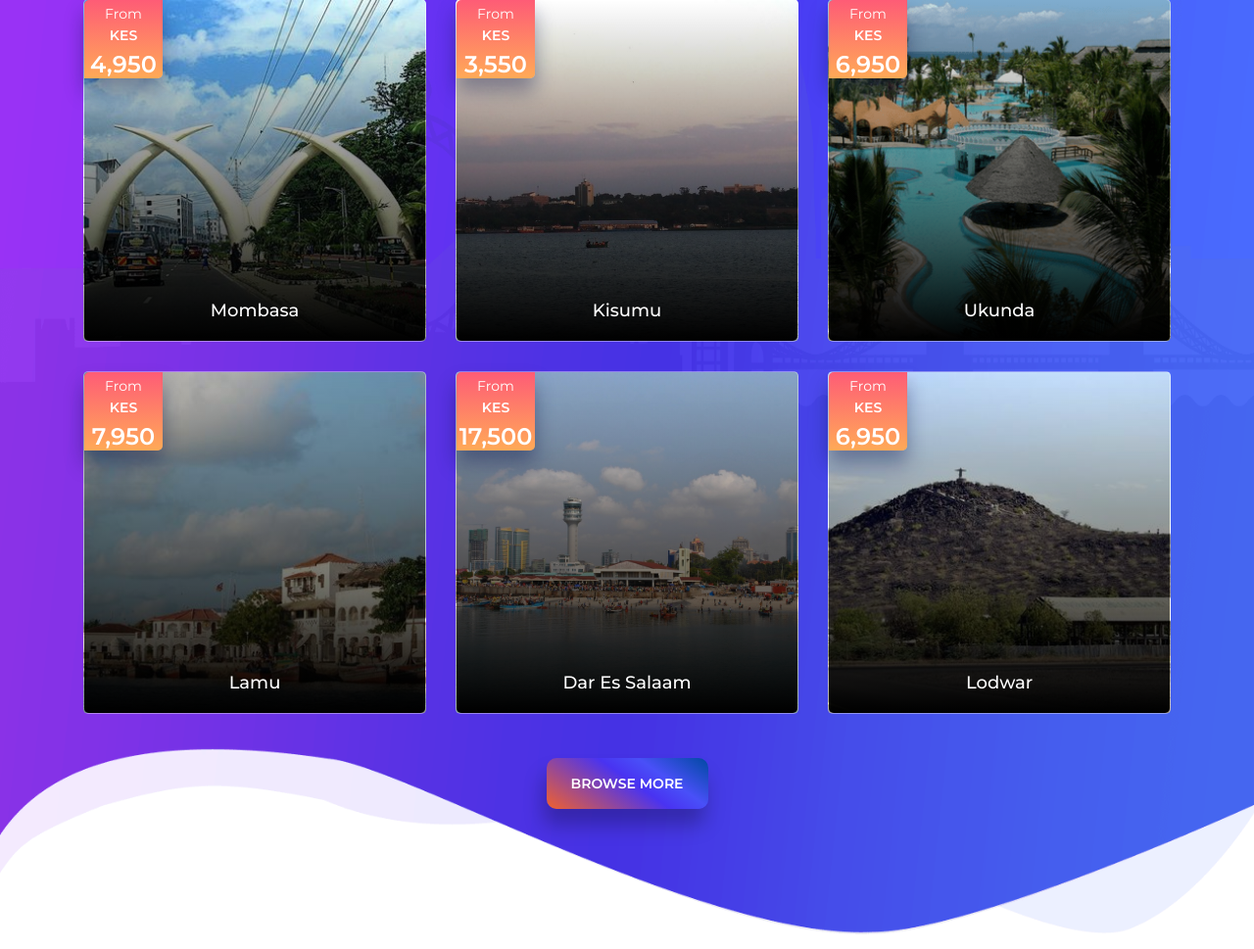
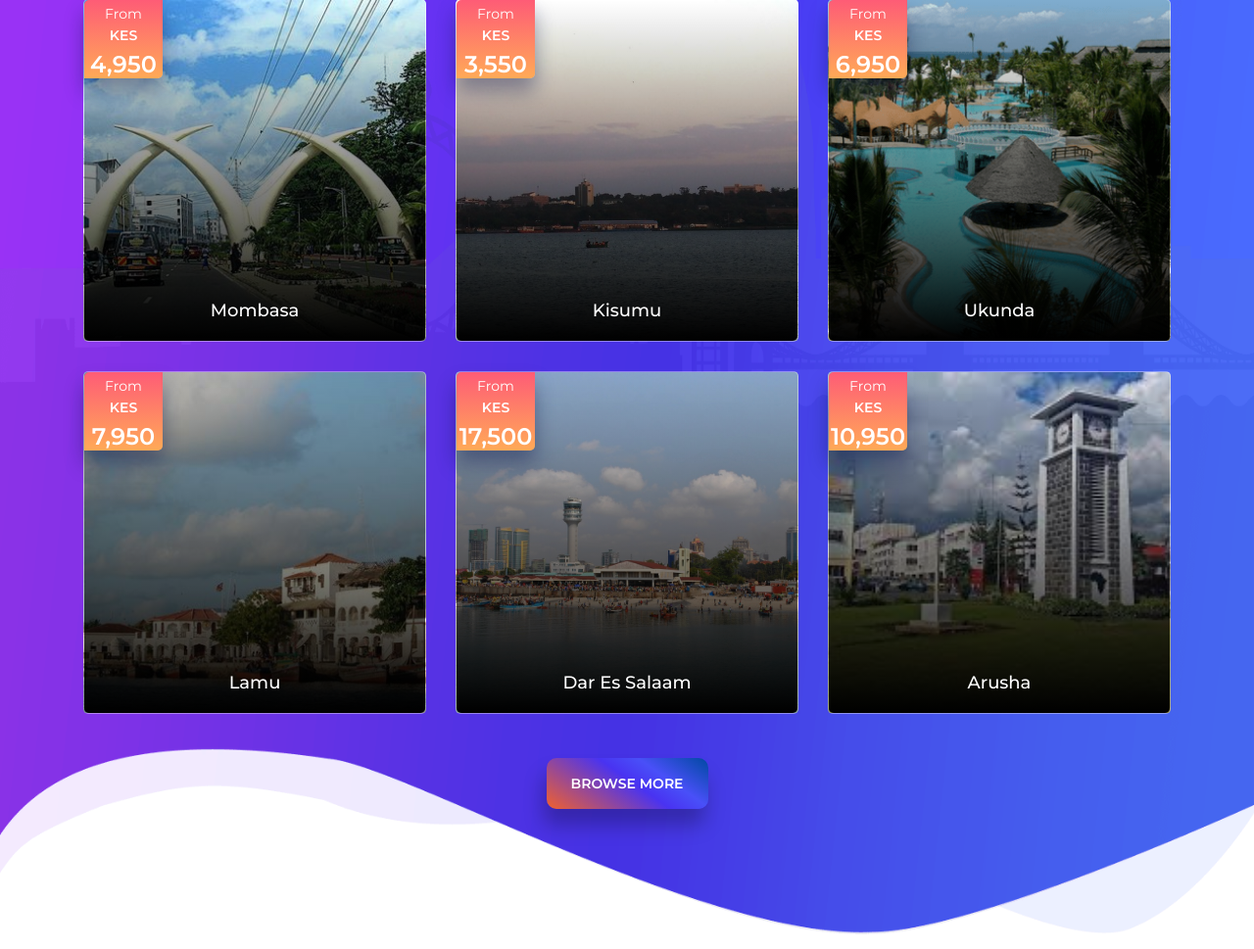
Before and after one commit to OumaDennisOmondi/Ticketify, a PHP site: page /ticketify/index in a window 1280 px wide; the page is wider, and only the part inside the window is pictured. Shown: the part 3847-4816 px from the top of that part at 98% size. Run offline with PHP 8.4, Linux system fonts and the light colour scheme; data comes from the database, SQL or seed files in the repository; data that the repository does not hold is empty; some libraries are stand-ins or nearby versions.

Commit message:
Added external links to destinations

```diff
--- a/includes/header.php
+++ b/includes/header.php
@@ -282,12 +282,12 @@ else{
                 <div class="rt-modal-headr rt-mb-20 one">
                     <img src="http://localhost/ticketify/assets/images/logo/Logo-icon.png" alt="modal logo" draggable="false">
                     <h4>Search Booking</h4>
-                    <p>Enter the Confirmation or PNR REF No.</p>
+                    <p>Search by Booking ID / Confirmation Code or PNR REF No.</p>
                 </div><!-- /.rt-modal-headr -->
                 <div class="rt-modal-input one">
                     <form action="/ticketify/account/search-booking.php" method="POST" class="rt-form">
                       <span class="error" style="color: red;"><?php echo $errors; ?></span>
-                        <input type="text" name="bkconfirm" class="form-control pill rt-mb-15" placeholder="Confirmation/Pnref No" autocomplete="off">
+                        <input type="text" name="bkconfirm" class="form-control pill rt-mb-15" placeholder="Booking ID / Confirmation/Pnref No" autocomplete="off">
 
                             <input type="submit" name="search" class="rt-btn rt-gradient pill d-block text-uppercase " value="Search">
                     </form>
--- a/index.php
+++ b/index.php
@@ -189,7 +189,7 @@ require('includes/header.php');
                                  Nairobi is also often used as a jumping-off point for safari trips elsewhere in Kenya
                             </p>
                             <div class="rt-button-group">
-                                <a href="#" class="rt-btn rt-gradient rt-rounded rt-Bshadow-2">Read More</a>
+                                <a href="https://www.tripadvisor.com/Tourism-g294207-Nairobi-Vacations.html" target="_blank" class="rt-btn rt-gradient rt-rounded rt-Bshadow-2">Read More</a>
                             </div>
                         </div><!-- /.deal-bottom-content -->
                     </div><!-- /.rt-section-title-wrapper -->
@@ -227,7 +227,7 @@ require('includes/header.php');
                                  collection of artefacts. On nearby Mengo Hill is Lubiri Palace, the former seat of the Buganda Kingdom
                             </p>
                             <div class="rt-button-group">
-                                <a href="#" class="rt-btn rt-gradient rt-rounded rt-Bshadow-2">Read More</a>
+                                <a href="https://www.tripadvisor.com/Tourism-g293841-Kampala_Central_Region-Vacations.html" target="_blank" class="rt-btn rt-gradient rt-rounded rt-Bshadow-2">Read More</a>
                               <!--  <a href="#" class="rt-btn rt-outline-gradientL rt-rounded">Help Me Plan My Trip</a>-->
                             </div>
                         </div><!-- /.deal-bottom-content -->
@@ -266,7 +266,7 @@ require('includes/header.php');
                                    of human ancestors found by anthropologist Louis Leakey.
                             </p>
                             <div class="rt-button-group">
-                                <a href="#" class="rt-btn rt-gradient rt-rounded rt-Bshadow-2">Read More</a>
+                                <a href="https://www.tripadvisor.com/Tourism-g293748-Dar_es_Salaam_Dar_Es_Salaam_Region-Vacations.html" target="_blank" class="rt-btn rt-gradient rt-rounded rt-Bshadow-2">Read More</a>
                             </div>
                         </div><!-- /.deal-bottom-content -->
                     </div><!-- /.rt-section-title-wrapper -->
@@ -363,6 +363,7 @@ require('includes/header.php');
         <div class="section-title-spacer"></div><!-- /.section-title-spacer -->
         <div class="row grid">
             <div class="col-lg-4 col-md-6 grid-item cat-1 cat-5 cat-4">
+              <a href="https://www.tripadvisor.com/Tourism-g294210-Mombasa_Coast_Province-Vacations.html" target="_blank">
                 <div class="portfolio-box-1 wow fade-in-bottom " style="background-image: url(assets/images/all-img/city/Mombasa.jpg)">
                     <div class="rt-overlay"></div><!-- /.rt-overlay -->
                     <div class="portfolio-badge kes">
@@ -374,8 +375,10 @@ require('includes/header.php');
 
                     </div><!-- /.inner-content -->
                 </div><!-- /.portfolio-box-1 -->
+              </a>
             </div><!-- /.col-md-4 -->
             <div class="col-lg-4 col-md-6 grid-item cat-2 cat-3 cat-5">
+              <a href="https://www.tripadvisor.com/Tourism-g317064-Kisumu_Nyanza_Province-Vacations.html" target="_blank">
                 <div class="portfolio-box-1 wow fade-in-bottom " style="background-image: url(assets/images/all-img/city/kisumu.jpg)" data-wow-duration="1s">
                     <div class="rt-overlay"></div><!-- /.rt-overlay -->
                     <div class="portfolio-badge kes">
@@ -387,8 +390,10 @@ require('includes/header.php');
 
                     </div><!-- /.inner-content -->
                 </div><!-- /.portfolio-box-1 -->
+              </a>
             </div><!-- /.col-md-4 -->
             <div class="col-lg-4 col-md-6 grid-item cat-1 cat-4">
+              <a href="https://www.tripadvisor.com/Tourism-g317068-Ukunda_Coast_Province-Vacations.html" target="_blank">
                 <div class="portfolio-box-1 wow fade-in-bottom " style="background-image: url(assets/images/all-img/city/Ukunda.png)" data-wow-duration="1.3s">
                     <div class="rt-overlay"></div><!-- /.rt-overlay -->
                     <div class="portfolio-badge kes">
@@ -400,8 +405,10 @@ require('includes/header.php');
 
                     </div><!-- /.inner-content -->
                 </div><!-- /.portfolio-box-1 -->
+              </a>
             </div><!-- /.col-md-4 -->
             <div class="col-lg-4 col-md-6 grid-item cat-4 cat-3 cat-5">
+              <a href="https://www.tripadvisor.com/Tourism-g294208-Lamu_Island_Coast_Province-Vacations.html" target="_blank">
                 <div class="portfolio-box-1 wow fade-in-bottom " style="background-image: url(assets/images/all-img/city/Lamu.jpg)" data-wow-duration="1.6s">
                     <div class="rt-overlay"></div><!-- /.rt-overlay -->
                     <div class="portfolio-badge kes">
@@ -412,8 +419,10 @@ require('includes/header.php');
                         <h6>Lamu</h6>
                     </div><!-- /.inner-content -->
                 </div><!-- /.portfolio-box-1 -->
+                </a>
             </div><!-- /.col-md-4 -->
             <div class="col-lg-4 col-md-6 grid-item cat-1 cat-5">
+              <a href="https://www.tripadvisor.com/Tourism-g293748-Dar_es_Salaam_Dar_Es_Salaam_Region-Vacations.html" target="_blank">
                 <div class="portfolio-box-1 wow fade-in-bottom " style="background-image: url(assets/images/all-img/city/dar.jpg)" data-wow-duration="1.9s">
                     <div class="rt-overlay"></div><!-- /.rt-overlay -->
                     <div class="portfolio-badge kes">
@@ -425,19 +434,22 @@ require('includes/header.php');
 
                     </div><!-- /.inner-content -->
                 </div><!-- /.portfolio-box-1 -->
+                </a>
             </div><!-- /.col-md-4 -->
             <div class="col-lg-4 col-md-6 grid-item cat-3 cat-5">
-                <div class="portfolio-box-1 wow fade-in-bottom " style="background-image: url(assets/images/all-img/city/Lodwar.jpg)" data-wow-duration="2.2s">
+              <a href="https://www.tripadvisor.com/Tourism-g297913-Arusha_Arusha_Region-Vacations.html" target="_blank">
+                <div class="portfolio-box-1 wow fade-in-bottom " style="background-image: url(assets/images/all-img/city/arusha.jpg)" data-wow-duration="2.2s">
                     <div class="rt-overlay"></div><!-- /.rt-overlay -->
                     <div class="portfolio-badge kes">
                         <span>From</span>
-                        <span><sup>KES</sup> 6,950</span>
+                        <span><sup>KES</sup> 10,950</span>
                     </div><!-- /.portfolio-badge -->
                     <div class="inner-content text-white">
-                        <h6>Lodwar</h6>
+                        <h6>Arusha</h6>
 
                     </div><!-- /.inner-content -->
                 </div><!-- /.portfolio-box-1 -->
+                </a>
             </div><!-- /.col-md-4 -->
         </div><!-- /.row -->
         <div class="row">
```
Also changed, not shown: assets/images/all-img/city/arusha.jpg (added).
